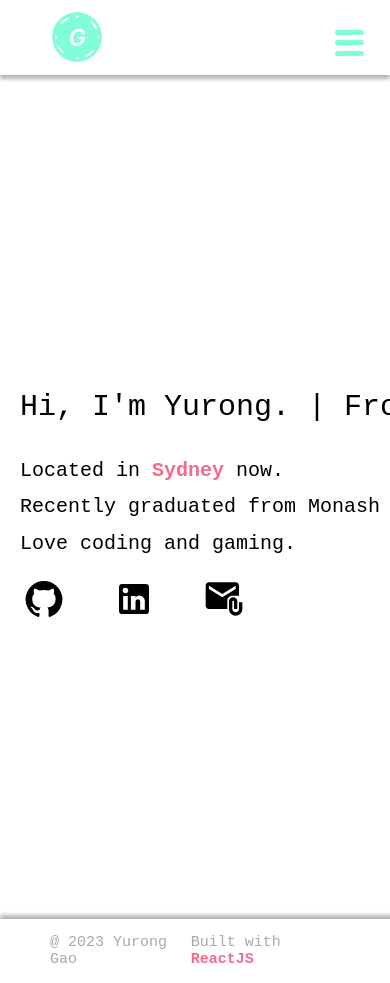
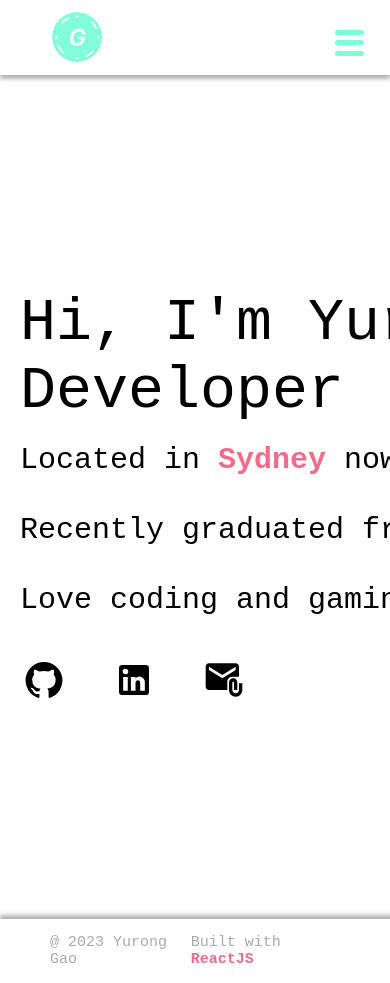
Before and after one commit to EATGao/all-about-yurong, a React (Create React App) app: page / in a window 390 px wide. Shown: the top 983 px of the page. Built offline with nearby package versions, Linux system fonts and the light colour scheme.

Commit message:
improved the home page flame position responsiveness and contact page form bottom margin

```diff
--- a/src/Pages/Contact/Contact.css
+++ b/src/Pages/Contact/Contact.css
@@ -7,7 +7,6 @@
     flex-direction: column;
     width: 50%;
     padding: 150px;
-    margin-bottom: 80px;
 }
 
 .contact > h2 {
--- a/src/Pages/Home/Home.css
+++ b/src/Pages/Home/Home.css
@@ -4,13 +4,15 @@
     height: 100vh;
     background-color: white;
     align-items: center;
+    justify-content: space-between;
 }
 
-.home_right {
+.home__right {
     display: flex;
     flex-direction: column;
     align-self: center;
     justify-content: center;
+    margin-right: 100px;
 }
 
 .home__description {
@@ -34,12 +36,15 @@
     width: 1000px;
 }
 
-.home__title__part > h1 {
+.home__title__part {
+    display: inline-block;
     font-size: 60px;
     font-weight: 500;
+    word-wrap: break-word;
 }
 
-.home__description > h2 {
+.home__description > p {
+    display: inline-block;
     font-size: 30px;
     font-weight: 500;
     line-height: 10px;
@@ -64,4 +69,8 @@
         font-size: 20px;
         line-height: 20px;
     }
+
+    .home__right {
+        display: none;
+    }
 }
--- a/src/Pages/Home/Home.js
+++ b/src/Pages/Home/Home.js
@@ -13,11 +13,11 @@ function MainPage() {
       <div className='home__left'>
         <div className='home__description'>
           <div className='home__title__part'>
-            <h1>Hi, I'm Yurong. | Frontend Developer</h1>
+            Hi, I'm Yurong. | Frontend Developer
           </div>
-          <h2>Located in <strong>Sydney</strong> now.</h2>
-          <h2>Recently graduated from Monash University.</h2>
-          <h2>Love coding and gaming.</h2>
+          <p>Located in <strong>Sydney</strong> now.</p>
+          <p>Recently graduated from Monash University.</p>
+          <p>Love coding and gaming.</p>
         </div>
         <div className='home__social__media'>
           <SocialMedia IconButton={GitHubIcon} title='GitHub' isWeb={true} url='https://github.com/EATGao'/>
```
